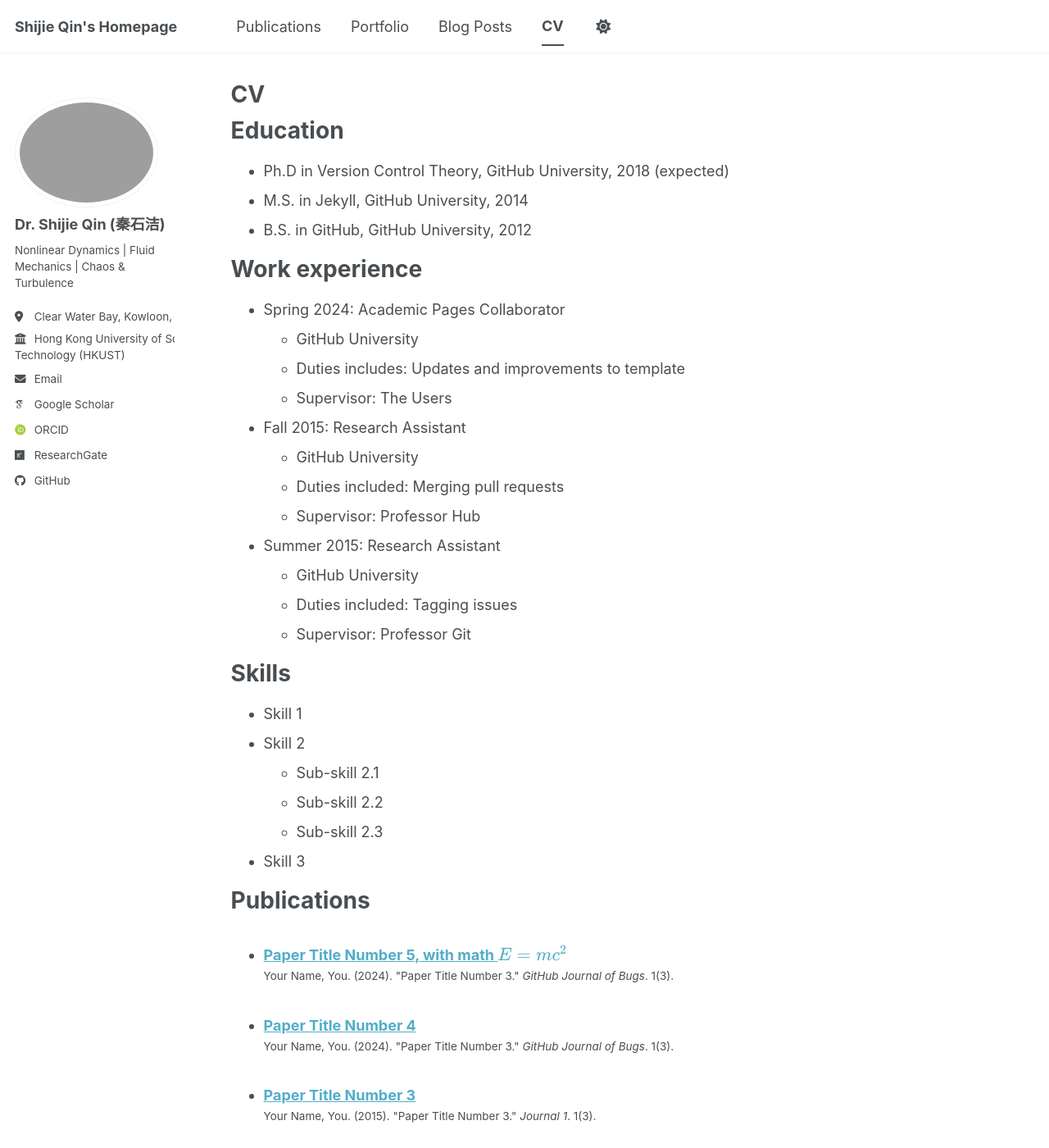
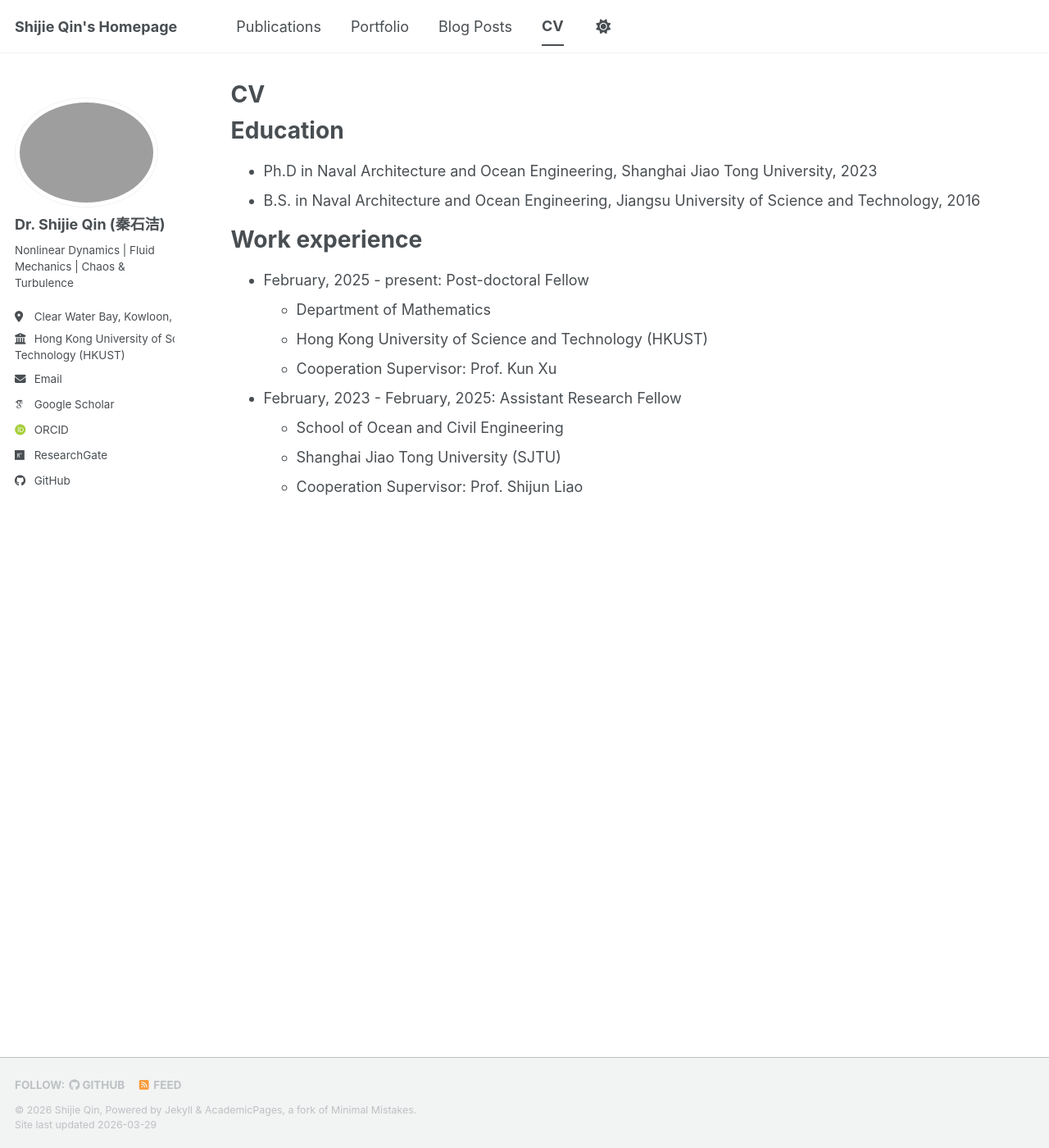
Before and after one commit to sjqin/sjqin.github.io, a Jekyll site: the page built from _pages/cv.md, in a window 1280 px wide and 1400 px high. Shown: the whole window at 82% size. Built offline with Jekyll 4.4.1, drawn with Linux system fonts in a browser that asks for light colours; some web fonts are replaced; a script bundle is joined from its source files by our own code; library files that are not in the unit come from our copies; some of the changed text lies outside the part shown.

Commit message:
Update cv.md

```diff
--- a/_pages/cv.md
+++ b/_pages/cv.md
@@ -11,54 +11,17 @@ redirect_from:
 
 Education
 ======
-* Ph.D in Version Control Theory, GitHub University, 2018 (expected)
-* M.S. in Jekyll, GitHub University, 2014
-* B.S. in GitHub, GitHub University, 2012
+* Ph.D in Naval Architecture and Ocean Engineering, Shanghai Jiao Tong University, 2023
+* B.S. in Naval Architecture and Ocean Engineering, Jiangsu University of Science and Technology, 2016
 
 Work experience
 ======
-* Spring 2024: Academic Pages Collaborator
-  * GitHub University
-  * Duties includes: Updates and improvements to template
-  * Supervisor: The Users
+* February, 2025 - present: Post-doctoral Fellow
+  * Department of Mathematics
+  * Hong Kong University of Science and Technology (HKUST)
+  * Cooperation Supervisor: Prof. Kun Xu
 
-* Fall 2015: Research Assistant
-  * GitHub University
-  * Duties included: Merging pull requests
-  * Supervisor: Professor Hub
-
-* Summer 2015: Research Assistant
-  * GitHub University
-  * Duties included: Tagging issues
-  * Supervisor: Professor Git
-
-Skills
-======
-* Skill 1
-* Skill 2
-  * Sub-skill 2.1
-  * Sub-skill 2.2
-  * Sub-skill 2.3
-* Skill 3
-
-Publications
-======
-  <ul>{% for post in site.publications reversed %}
-    {% include archive-single-cv.html %}
-  {% endfor %}</ul>
-
-Talks
-======
-  <ul>{% for post in site.talks reversed %}
-    {% include archive-single-talk-cv.html  %}
-  {% endfor %}</ul>
-
-Teaching
-======
-  <ul>{% for post in site.teaching reversed %}
-    {% include archive-single-cv.html %}
-  {% endfor %}</ul>
-
-Service and leadership
-======
-* Currently signed in to 43 different slack teams
+* February, 2023 - February, 2025: Assistant Research Fellow
+  * School of Ocean and Civil Engineering
+  * Shanghai Jiao Tong University (SJTU)
+  * Cooperation Supervisor: Prof. Shijun Liao
```
